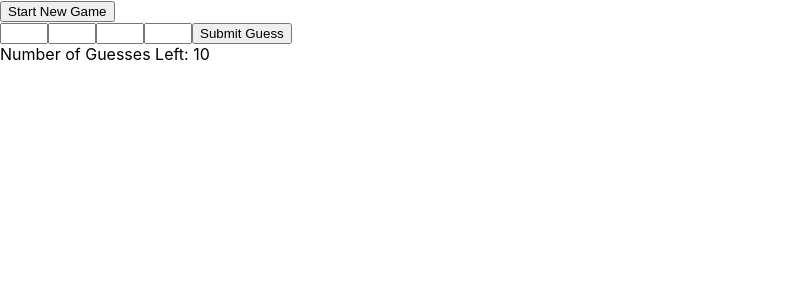
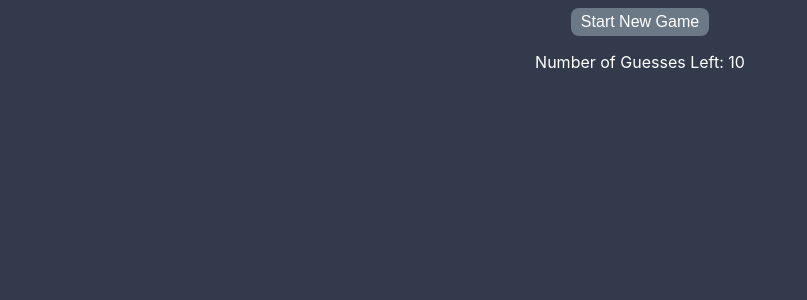
Before and after one commit to fpena213/mastermind_game, a React (Create React App) app: page / in a window 1280 px wide. Shown: the top 300 px of the page, without its empty margins (0-807 px from the left). Built offline with nearby package versions, Linux system fonts and the light colour scheme.

Commit message:
adds styling

```diff
--- a/public/index.html
+++ b/public/index.html
@@ -4,25 +4,11 @@
     <meta charset="utf-8" />
     <meta name="viewport" content="width=device-width, initial-scale=1" />
     <meta name="theme-color" content="#000000" />
-    <meta
-      name="description"
-      content="Web site created using create-react-app"
-    />
     <script defer href="dist/bundle.js"></script>
-    <title>React App</title>
+    <title>Mastermind Game</title>
   </head>
   <body>
     <noscript>You need to enable JavaScript to run this app.</noscript>
     <div id="root"></div>
-    <!--
-      This HTML file is a template.
-      If you open it directly in the browser, you will see an empty page.
-
-      You can add webfonts, meta tags, or analytics to this file.
-      The build step will place the bundled scripts into the <body> tag.
-
-      To begin the development, run `npm start` or `yarn start`.
-      To create a production bundle, use `npm run build` or `yarn build`.
-    -->
   </body>
 </html>
--- a/src/App.css
+++ b/src/App.css
@@ -2,37 +2,27 @@
   text-align: center;
 }
 
-.App-logo {
-  height: 40vmin;
-  pointer-events: none;
-}
-
-@media (prefers-reduced-motion: no-preference) {
-  .App-logo {
-    animation: App-logo-spin infinite 20s linear;
-  }
-}
-
-.App-header {
-  background-color: #282c34;
+.gameBox {
+  background-color: #323a4b;
   min-height: 100vh;
   display: flex;
   flex-direction: column;
   align-items: center;
-  justify-content: center;
-  font-size: calc(10px + 2vmin);
   color: white;
 }
 
-.App-link {
-  color: #61dafb;
+button {
+  border-radius: 8px;
+  padding: 5px 10px;
+  background-color: #6b7885;
+  color: white;
+  border: none;
+  cursor: pointer;
+  font-size: 16px;
+  margin-top: 8px;
 }
 
-@keyframes App-logo-spin {
-  from {
-    transform: rotate(0deg);
-  }
-  to {
-    transform: rotate(360deg);
-  }
+button:hover {
+  background-color: #181c24;
+
 }
--- a/src/App.jsx
+++ b/src/App.jsx
@@ -26,7 +26,7 @@ function App() {
   }, [guessesLeft]);
 
   return (
-    <div>
+    <div className="gameBox">
       {solution}
       <div>
           <button onClick={handleNewGame}>
@@ -34,7 +34,7 @@ function App() {
           </button>
         </div>
       <div>
-        <GameBoard solution={solution} guessesLeft={guessesLeft} setGuessesLeft={setGuessesLeft} />
+        <GameBoard solution={solution} guessesLeft={guessesLeft} setGuessesLeft={setGuessesLeft} started={started} />
       </div>
     </div>
   );
--- /dev/null
+++ b/src/GameBoard.css
@@ -0,0 +1,13 @@
+input {
+    border-radius: 5px;
+    padding: 5px;
+    border: 1px solid #ccc;
+    margin-bottom: 10px;
+    margin-top: 20px;
+}
+
+input:focus {
+    outline: none;
+    border-color: #181c24;
+    box-shadow: 0 0 5px #6b7885;
+}
--- a/src/GameBoard.jsx
+++ b/src/GameBoard.jsx
@@ -1,7 +1,8 @@
 import React, { useState, useEffect } from 'react';
+import './GameBoard.css';
 import Guess from './Guess';
 
-function GameBoard( {solution, guessesLeft, setGuessesLeft } ) {
+function GameBoard( {solution, guessesLeft, setGuessesLeft, started } ) {
     const [guessHistory, setGuessHistory] = useState([]);
     const [firstNum, setFirstNum] = useState('');
     const [secondNum, setSecondNum] = useState('');
@@ -83,7 +84,8 @@ function GameBoard( {solution, guessesLeft, setGuessesLeft } ) {
 
 
     return (
-        <div className="board">
+        <div className="gameBoard">
+            { started ?
                 <form onSubmit={handleSubmit}>
                     <input
                         name='firstNum'
@@ -129,6 +131,9 @@ function GameBoard( {solution, guessesLeft, setGuessesLeft } ) {
                         Submit Guess
                     </button>
                 </form>
+                :
+                <p></p>
+            }
             <Guess numCorrect={numCorrect} locCorrect={locCorrect} guessesLeft={guessesLeft} guessHistory={guessHistory} solution={solution} />
         </div>
     );
--- /dev/null
+++ b/src/Guess.css
@@ -0,0 +1,50 @@
+.guesses-container {
+    text-align: center;
+    margin-top: 10px;
+}
+
+.guesses-left {
+    font-size: 16px;
+    margin-bottom: 10px;
+}
+
+.win-message {
+    font-size: 24px;
+    color: #4CAF50;
+    margin-bottom: 10px;
+    font-weight: bold;
+}
+
+.guess-history-container {
+    margin-top: 5px;
+}
+
+.guess-history-list {
+    list-style-type: none;
+    padding: 0;
+}
+
+.guess-history-item {
+    margin-bottom: 5px;
+    border: 1px solid #ccc;
+    padding: 10px;
+    border-radius: 5px;
+    font-weight: bold;
+}
+
+.guess-info {
+    font-size: 16px;
+}
+
+#message {
+    color: #ffffff;
+    font-weight: normal;
+    font-size: 14px;
+}
+
+.game-over-message {
+    font-size: 18px;
+    color: #fc8064;
+    margin-top: 10px;
+    font-weight: bold;
+}
--- a/src/Guess.jsx
+++ b/src/Guess.jsx
@@ -1,4 +1,5 @@
 import { useState, useEffect } from "react";
+import './Guess.css';
 
 function Guesses( { numCorrect, locCorrect, guessesLeft, guessHistory, solution } ) {
   const [win, setWin] = useState(false);
@@ -16,33 +17,35 @@ function Guesses( { numCorrect, locCorrect, guessesLeft, guessHistory, solution
   }, [guessesLeft])
 
   return (
-      <div>
+      <div className="guesses-container">
         { numCorrect === 0 && locCorrect === 0 && guessesLeft === 10 ?
-        <div>Number of Guesses Left: {guessesLeft}</div>
+        <div className="guesses-left">Number of Guesses Left: {guessesLeft}</div>
         :
         win ?
-          <div>You Win! The correct answer was {solution}.</div>
+          <div className="win-message">You Win! The correct answer was {solution}.</div>
         :
         !win && guessesLeft > 0 ?
-        <div>
+        <div className="guess-history-container">
+          <div className="guesses-left">
             Number of Guesses Left: {guessesLeft}
               <h2>Guess History:</h2>
-            <ul>
+                <ul className="guess-history-list">
                   {guessHistory.map((entry, index) => (
-                  <li key={index}>
+                    <li key={index} className="guess-history-item">
                       Guess {index+1}: {entry.guess}
                       { entry.numCorrect === 0 && entry.locCorrect === 0 && guessesLeft !== 10 ?
-                        <div>All incorrect.</div>
+                      <div id="message">All incorrect.</div>
                       :
-                        <div>You have {entry.numCorrect} correct numbers and {entry.locCorrect} in the correct location.</div>
+                      <div id="message">You have {entry.numCorrect} correct numbers and {entry.locCorrect} in the correct location.</div>
                       }
                     </li>
                   ))}
                 </ul>
           </div>
+        </div>
           :
           !win && guessesLeft === 0 ?
-          <p>Game Over. The correct answer was {solution}.</p>
+          <p className="game-over-message">Game Over. The correct answer was {solution}.</p>
           :
           <div></div>
           }
@@ -50,6 +53,4 @@ function Guesses( { numCorrect, locCorrect, guessesLeft, guessHistory, solution
   );
 }
 
-
-
 export default Guesses;
```
Lines whose indentation alone changed are shown as unchanged.
